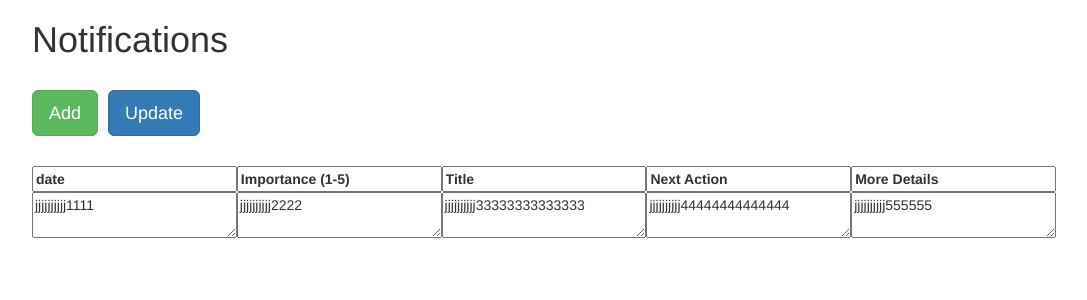
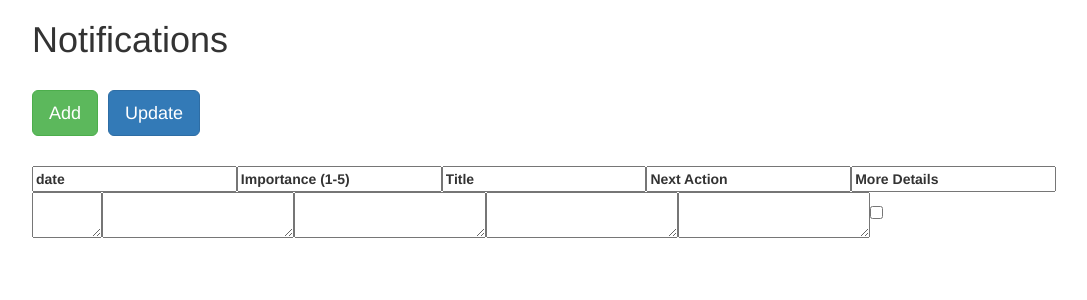
Before and after one commit to carpben/notifications, a React (Create React App) app: page / in a window 1280 px wide. Shown: the top 300 px of the page, without its empty margins (96-1183 px from the left). Built offline with nearby package versions, Linux system fonts and the light colour scheme.

Commit message:
Trying out things

```diff
--- a/src/actions/index.js
+++ b/src/actions/index.js
@@ -1,5 +1,7 @@
 let nextTodoId = 0
 export const addNotification = () => {
+    console.log('addNotification action')
+
   return {
     type: 'ADD_NOTIFICATION',
     id: nextTodoId++,
--- a/src/components/NotificationFlexRow.js
+++ b/src/components/NotificationFlexRow.js
@@ -1,12 +1,16 @@
 import React from 'react';
+import {Checkbox} from 'react-bootstrap'
+
 
 const NotificationFlexRow = ({date, importance, title, nextAction, moreDetails}) => (
     <div style={{display:"flex"}}>
-        <textarea style={{flex:1}}>jjjjjjjjjj1111</textarea>
-        <textarea style={{flex:1}}>jjjjjjjjjj2222</textarea>
-        <textarea style={{flex:1}}>jjjjjjjjjj33333333333333</textarea>
-        <textarea style={{flex:1}}>jjjjjjjjjj44444444444444</textarea>
-        <textarea style={{flex:1}}>jjjjjjjjjj555555</textarea>
+        <textarea style={{flexBasis:70}}>{date}</textarea>
+        <textarea style={{flex:1}}>{importance}</textarea>
+        <textarea style={{flex:1}}>{title}</textarea>
+        <textarea style={{flex:1}}>{nextAction}</textarea>
+        <textarea style={{flex:1}}>{moreDetails}</textarea>
+        <div style={{flex:1}}><Checkbox /></div>
+
     </div>
 )
 
--- a/src/containers/AddButtonContainer.js
+++ b/src/containers/AddButtonContainer.js
@@ -3,14 +3,13 @@ import { connect } from 'react-redux'
 import AddButton from '../components/AddButton'
 import {addNotification} from '../actions'
 
-const mapDispatchToProps = (dispatch) => {
-  return {
+const mapDispatchToProps = dispatch => ({
     onClick: () => {
-      dispatch(addNotification())
+        console.log('onClick runs')
+        dispatch(addNotification())
     }
-  }
-}
+})
 
-const AddButtonContainer = connect()(AddButton)
+const AddButtonContainer = connect(null, mapDispatchToProps)(AddButton)
 
 export default AddButtonContainer
--- a/src/reducers/index.js
+++ b/src/reducers/index.js
@@ -21,7 +21,8 @@ const start = [{
 
 const notifications = (state = start, action) => {
   switch (action.type) {
-    case 'ADD':
+    case 'ADD_NOTIFICATION':
+        console.log('ADD')
       return [
         ...state,
         {
```
